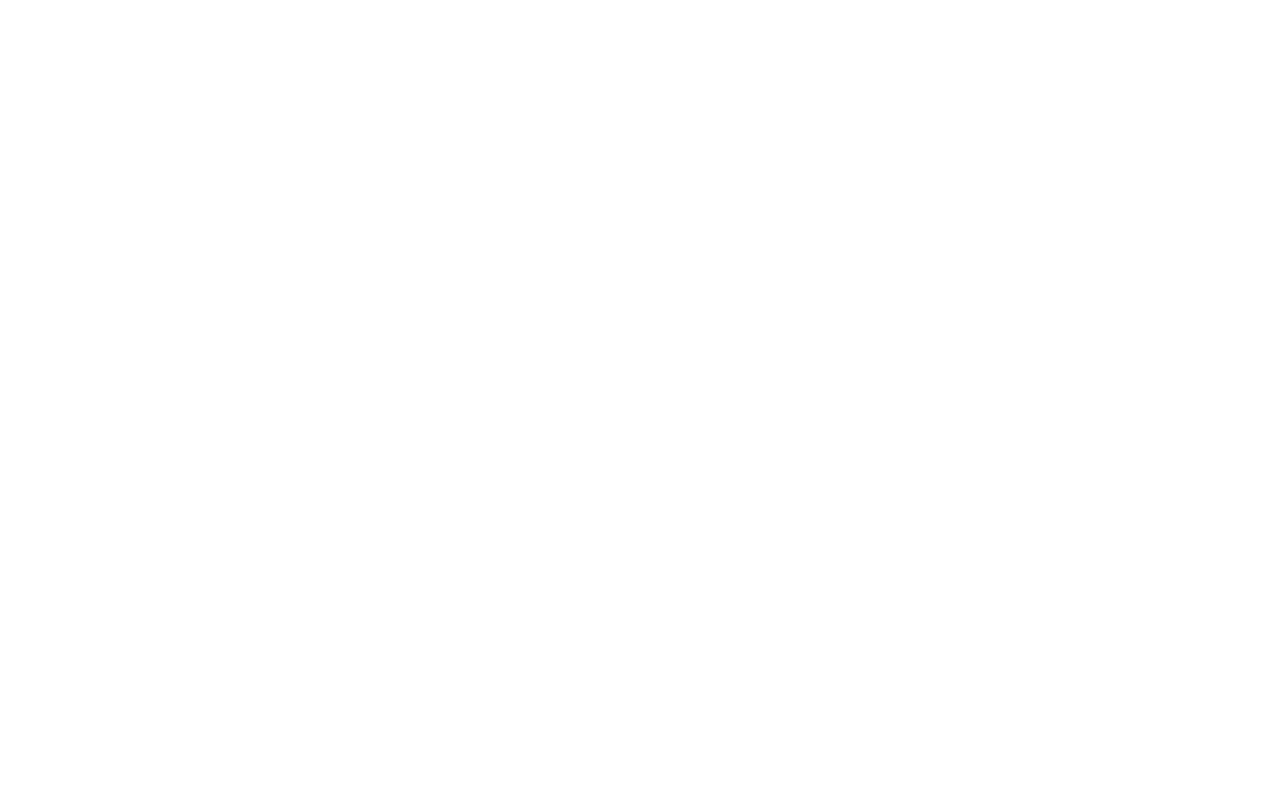
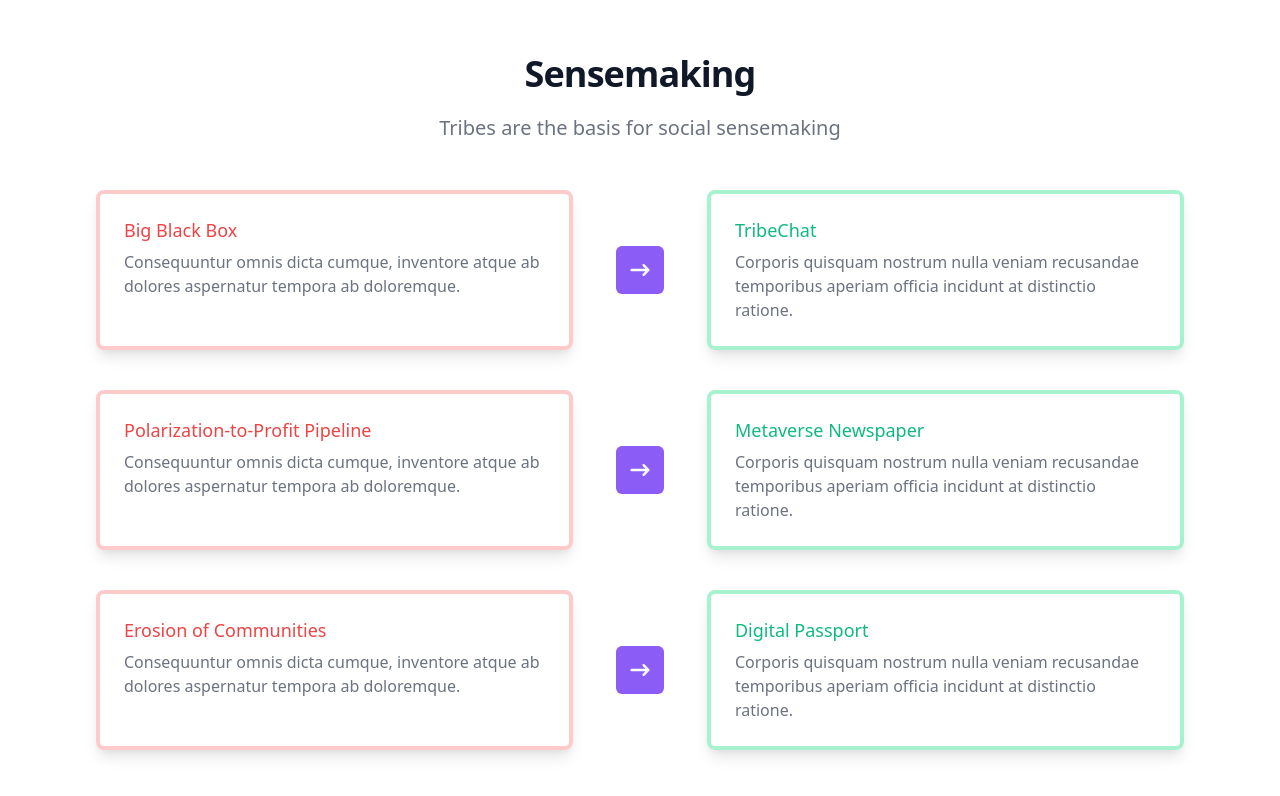
Before and after one commit to Sapien-Nation/citizen-hub, a Next.js app: page / in a window 1280 px wide. Shown: the part 816-1612 px from the top of the page. Before the commit the page ends 800 px from the top, so only its background shows below. Built offline with nearby package versions, Linux system fonts and the light colour scheme; no server answers.

Commit message:
feat: Contrast first section

```diff
--- a/next.config.js
+++ b/next.config.js
@@ -1,4 +1,8 @@
 /** @type {import('next').NextConfig} */
 module.exports = {
   reactStrictMode: true,
+  images: {
+    domains: ['d1bdmh0gdusw0k.cloudfront.net'],
+    formats: ['image/avif', 'image/webp'],
+  },
 };
--- a/pages/index.tsx
+++ b/pages/index.tsx
@@ -1,3 +1,6 @@
+import Image from 'next/image';
+import { ArrowNarrowRightIcon } from '@heroicons/react/solid';
+
 // components
 import { Head } from 'components/common';
 
@@ -44,13 +47,143 @@
         <div className="relative w-full h-64 sm:h-72 md:h-96 lg:absolute lg:inset-y-0 lg:right-0 lg:w-1/2 lg:h-full">
           {/* <Image
             alt="Passport"
-            src={passportImage}
-            placeholder="blur"
-            height={400}
-            width={250}
+            src="https://d1bdmh0gdusw0k.cloudfront.net/images/misc/passport.png"
           /> */}
         </div>
       </main>
+    </div>
+    {/* <div className="lg:relative">
+      <div className="mx-auto max-w-7xl w-full pt-16 pb-20 text-center lg:py-48 lg:text-left">
+        <div className="px-4 sm:px-8 lg:grid lg:grid-cols-12 lg:gap-5">
+          <aside className="lg:col-span-5">
+            <div className="flex flex-col overflow-hidden">
+            <div className="flex-shrink-0">
+              <img className="rounded h-full w-full object-cover" src="images/image.png" alt="" />
+            </div>
+            <div className="flex-1 bg-white p-6 flex flex-col justify-between">
+              <div className="flex items-center">
+                <div className="flex-shrink-0">
+                  <a href="#">
+                    <span className="sr-only">Author name</span>
+                  </a>
+                </div>
+                <div className="ml-3">
+                  <p className="text-sm font-medium text-gray-900">
+                    <a href="#" className="hover:underline">
+                      Author name
+                    </a>
+                  </p>
+                  <div className="flex space-x-1 text-sm text-gray-500">
+                    <time dateTime="2020-02-12">Feb 12, 2020</time>
+                    <span aria-hidden="true">&middot;</span>
+                    <span>11 min read</span>
+                  </div>
+                </div>
+              </div>
+            </div>
+          </div></aside>
+          <main className="lg:col-span-4">Main [wider] content</main>
+          <div className="lg:col-span-3">Another sidebar... why not?</div>
+        </div>
+      </div>
+    </div> */}
+
+    <div className="overflow-hidden my-12">
+      <div className="relative max-w-6xl mx-auto py-12 px-4 sm:px-6 lg:px-8">
+        <div className="text-center mb-12">
+          <h2 className="text-3xl font-extrabold tracking-tight text-gray-900 sm:text-4xl">
+            Sensemaking
+          </h2>
+          <p className="mt-3 max-w-md mx-auto text-lg text-gray-500 sm:text-xl md:mt-5 md:max-w-3xl">
+            Tribes are the basis for social sensemaking
+          </p>
+        </div>
+        <dl className="mt-10 space-y-10 sm:space-y-0 sm:grid lg:grid-cols-11 sm:gap-x-8 sm:gap-y-10 lg:mt-0 lg:col-span-2">
+          <div className="lg:col-span-5 rounded-lg shadow-lg px-6 py-6 border-4 border-red-200">
+            <dt>
+              <p className="flex text-lg leading-6 font-medium text-gray-900 text-red-500">
+                Big Black Box
+              </p>
+            </dt>
+            <dd className="mt-2 text-base text-gray-500">
+              Consequuntur omnis dicta cumque, inventore atque ab dolores
+              aspernatur tempora ab doloremque.
+            </dd>
+          </div>
+          <div className="lg:col-span-1 flex items-center justify-center">
+            <div className="flex items-center justify-center h-12 w-12 rounded-md bg-purple-500 text-white">
+              <ArrowNarrowRightIcon className="h-6 w-6" aria-hidden="true" />
+            </div>
+          </div>
+          <div className="lg:col-span-5 rounded-lg shadow-lg px-6 py-6 border-4 border-green-200">
+            <dt>
+              <p className="flex text-lg leading-6 font-medium text-gray-900 text-green-500">
+                TribeChat
+              </p>
+            </dt>
+            <dd className="mt-2 text-base text-gray-500">
+              Corporis quisquam nostrum nulla veniam recusandae temporibus
+              aperiam officia incidunt at distinctio ratione.
+            </dd>
+          </div>
+
+          <div className="lg:col-span-5 rounded-lg shadow-lg px-6 py-6 border-4 border-red-200">
+            <dt>
+              <p className="flex text-lg leading-6 font-medium text-gray-900 text-red-500">
+                Polarization-to-Profit Pipeline
+              </p>
+            </dt>
+            <dd className="mt-2 text-base text-gray-500">
+              Consequuntur omnis dicta cumque, inventore atque ab dolores
+              aspernatur tempora ab doloremque.
+            </dd>
+          </div>
+          <div className="lg:col-span-1 flex items-center justify-center">
+            <div className="flex items-center justify-center h-12 w-12 rounded-md bg-purple-500 text-white">
+              <ArrowNarrowRightIcon className="h-6 w-6" aria-hidden="true" />
+            </div>
+          </div>
+          <div className="lg:col-span-5 rounded-lg shadow-lg px-6 py-6 border-4 border-green-200">
+            <dt>
+              <p className="flex text-lg leading-6 font-medium text-gray-900 text-green-500">
+                Metaverse Newspaper
+              </p>
+            </dt>
+            <dd className="mt-2 text-base text-gray-500">
+              Corporis quisquam nostrum nulla veniam recusandae temporibus
+              aperiam officia incidunt at distinctio ratione.
+            </dd>
+          </div>
+
+          <div className="lg:col-span-5 rounded-lg shadow-lg px-6 py-6 border-4 border-red-200">
+            <dt>
+              <p className="flex text-lg leading-6 font-medium text-gray-900 text-red-500">
+                Erosion of Communities
+              </p>
+            </dt>
+            <dd className="mt-2 text-base text-gray-500">
+              Consequuntur omnis dicta cumque, inventore atque ab dolores
+              aspernatur tempora ab doloremque.
+            </dd>
+          </div>
+          <div className="lg:col-span-1 flex items-center justify-center">
+            <div className="flex items-center justify-center h-12 w-12 rounded-md bg-purple-500 text-white">
+              <ArrowNarrowRightIcon className="h-6 w-6" aria-hidden="true" />
+            </div>
+          </div>
+          <div className="lg:col-span-5 rounded-lg shadow-lg px-6 py-6 border-4 border-green-200">
+            <dt>
+              <p className="flex text-lg leading-6 font-medium text-gray-900 text-green-500">
+                Digital Passport
+              </p>
+            </dt>
+            <dd className="mt-2 text-base text-gray-500">
+              Corporis quisquam nostrum nulla veniam recusandae temporibus
+              aperiam officia incidunt at distinctio ratione.
+            </dd>
+          </div>
+        </dl>
+      </div>
     </div>
   </>
 );
```
